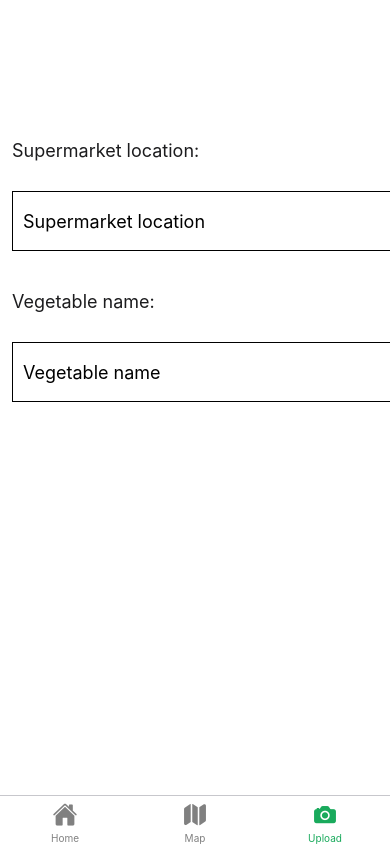
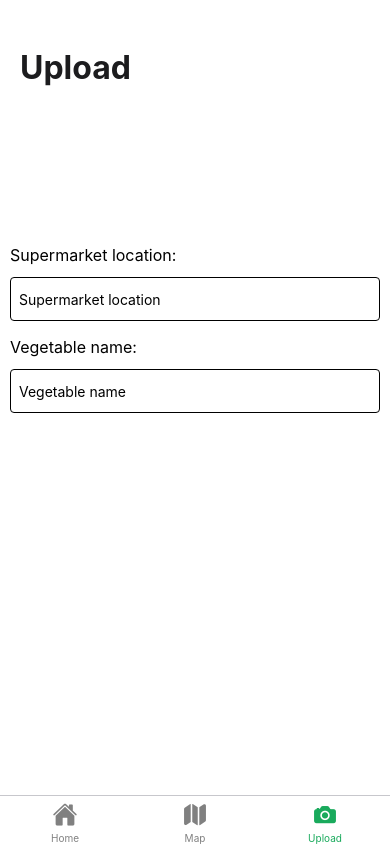
Before and after one commit to Jinnn01/VeggiesBuy, a React Native app: screen /Upload in a window 390 px wide. Built offline with nearby package versions, Linux system fonts and the light colour scheme.

Commit message:
Adjusted styling

```diff
--- a/app/screens/Upload.js
+++ b/app/screens/Upload.js
@@ -1,7 +1,7 @@
 import React, { useEffect, useState } from 'react';
 import { BarCodeScanner } from 'expo-barcode-scanner';
 import { StatusBar } from "expo-status-bar";
-import { StyleSheet, Text, SafeAreaView, Button, TextInput } from "react-native";
+import { StyleSheet, Text, View, Button, TextInput } from "react-native";
 import { useTheme } from '@react-navigation/native';
 
 
@@ -36,7 +36,9 @@ export default function Upload() {
   };*/
 
   return (
-    <SafeAreaView style={styles.container}>
+    <View style={styles.container}>
+
+      <Text style={{ fontWeight: '700', fontSize: 32, paddingBottom: 18, paddingTop: 38, paddingHorizontal: 10, color: colors.text}}>Upload</Text>
       {/*}
       <BarCodeScanner
         style={styles.barCodeScanner}
@@ -53,17 +55,17 @@ export default function Upload() {
     <StatusBar style='auto' />*/}
 
 
-      <Text style={{marginTop: 140, marginLeft: 12, fontSize: 18, color: colors.text}}>Supermarket location: </Text>
+      <Text style={styles.captionTop}>Supermarket location: </Text>
       <TextInput
-        style={{height: 60, width: 400, marginTop: 30, marginLeft: 12, fontSize: 18, borderWidth: 1, padding: 10}}
+        style={styles.input}
         placeholder="Supermarket location"
         onChangeText={text => setText(text)}
         //defaultValue={text}
       />
 
-      <Text style={{marginTop: 40, marginLeft: 12, fontSize: 18, color: colors.text}}>Vegetable name: </Text>
+      <Text style={styles.caption}>Vegetable name: </Text>
       <TextInput
-        style={{height: 60, width: 400, marginTop: 30, marginLeft: 12, fontSize: 18, borderWidth: 1, padding: 10}}
+        style={styles.input}
         placeholder="Vegetable name"
         onChangeText={text => setText(text)}
         //defaultValue={text}
@@ -82,7 +84,7 @@ export default function Upload() {
         defaultValue={text3}
       />*/}
 
-    </SafeAreaView>
+    </View>
   );
 }
 
@@ -101,4 +103,22 @@ const styles = StyleSheet.create({
     borderRadius: '24',
     marginTop: '18%',
   },*/
+  captionTop: {
+    fontSize: 16,
+    marginTop: 140,
+    marginBottom: 12,
+  },
+  caption: {
+    fontSize: 16,
+    marginTop: 16,
+    marginBottom: 12,
+  },
+  input: {
+    borderWidth: 1,
+    alignSelf: "stretch",
+    padding: 8,
+    fontSize: 14,
+    height: 44,
+    borderRadius: 4,
+  }
 });
```
